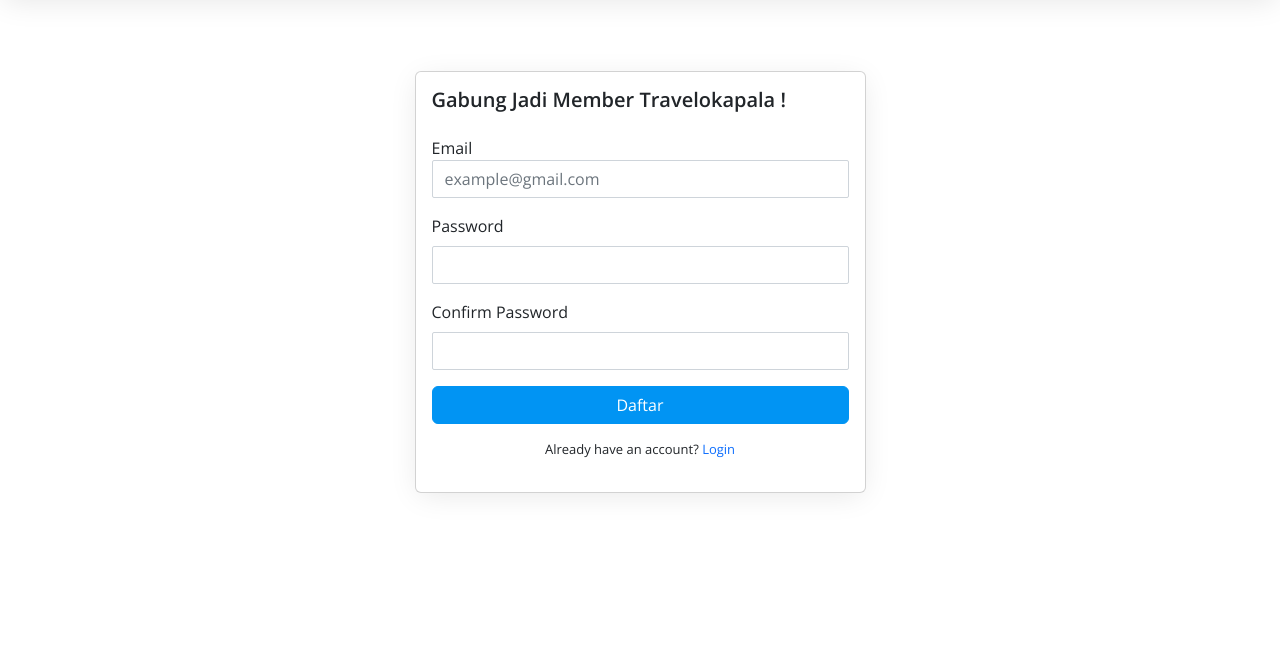
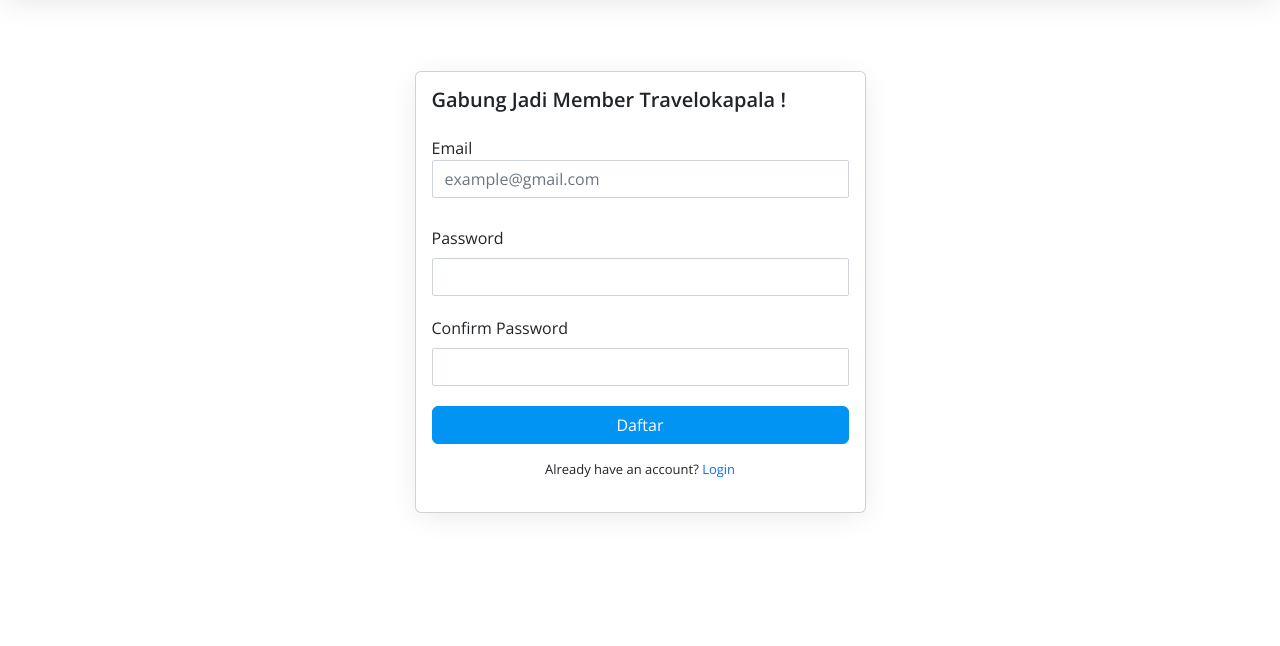
Before and after one commit to iyasz/redDoorz, a PHP site: the page made by views/auth/register.php in a window 1280 px wide. Shown: the part 59-705 px from the top of the page. Run offline with PHP 8.4, Linux system fonts and the light colour scheme; the template is opened without the code that fills it, so the values that code supplies are empty.

Commit message:
menambah height alert

```diff
--- a/assets/css/style.css
+++ b/assets/css/style.css
@@ -45,7 +45,7 @@
 .form-control {
   border-radius: 2px;
 }
-.form-control:focus {
+.form-control:focus, .form-control.is-invalid:focus{
   box-shadow: none;
 }
 .shadow-sm {
@@ -68,5 +68,10 @@
 .nav-link {
   background: #ffffff5c;
   font-size: 14px;
-
 }
+.h-a {
+  height: 90px;
+}
+.invalid-feedback {
+  font-size: 12px;
+}
--- a/views/auth/register.php
+++ b/views/auth/register.php
@@ -50,6 +50,7 @@
         $password = password_hash($_POST['password'], PASSWORD_DEFAULT);
 
         $simpan = mysqli_query($conn, "INSERT INTO users (email,password) VALUES('$email', '$password')");
+        echo "<script>location.replace('index.php?page=login');</script>";
     }
 }
 
@@ -65,17 +66,17 @@
                 <div class="card-body">
                     <h5 class="fw-600 mb-4">Gabung Jadi Member Travelokapala !</h5>
                     <form action="" method="post">
-                        <div class="mb-3">
+                        <div class="h-a">
                             <label for="email" class="">Email</label>
                             <input type="text" id="email" class="form-control <?= isset($errors['email']) ? 'is-invalid' : '' ?>" name="email" autocomplete="off" placeholder="example@gmail.com">
                             <div class="invalid-feedback"><?= $errors['email'] ?? ''; ?></div>
                         </div>
-                        <div class="mb-3">
+                        <div class="h-a">
                             <label for="pw" class="form-label ">Password</label>
                             <input type="password" id="pw" name="password" class="form-control <?= isset($errors['password']) ? 'is-invalid' : '' ?>">
                             <div class="invalid-feedback"><?= $errors['password'] ?? ''; ?></div>
                         </div>
-                        <div class="mb-3">
+                        <div class="h-a">
                             <label for="pww" class="form-label ">Confirm Password</label>
                             <input type="password" id="pww" name="re_password" class="form-control <?= isset($errors['re_password']) ? 'is-invalid' : '' ?>">
                             <div class="invalid-feedback"><?= $errors['re_password'] ?? ''; ?></div>
```
